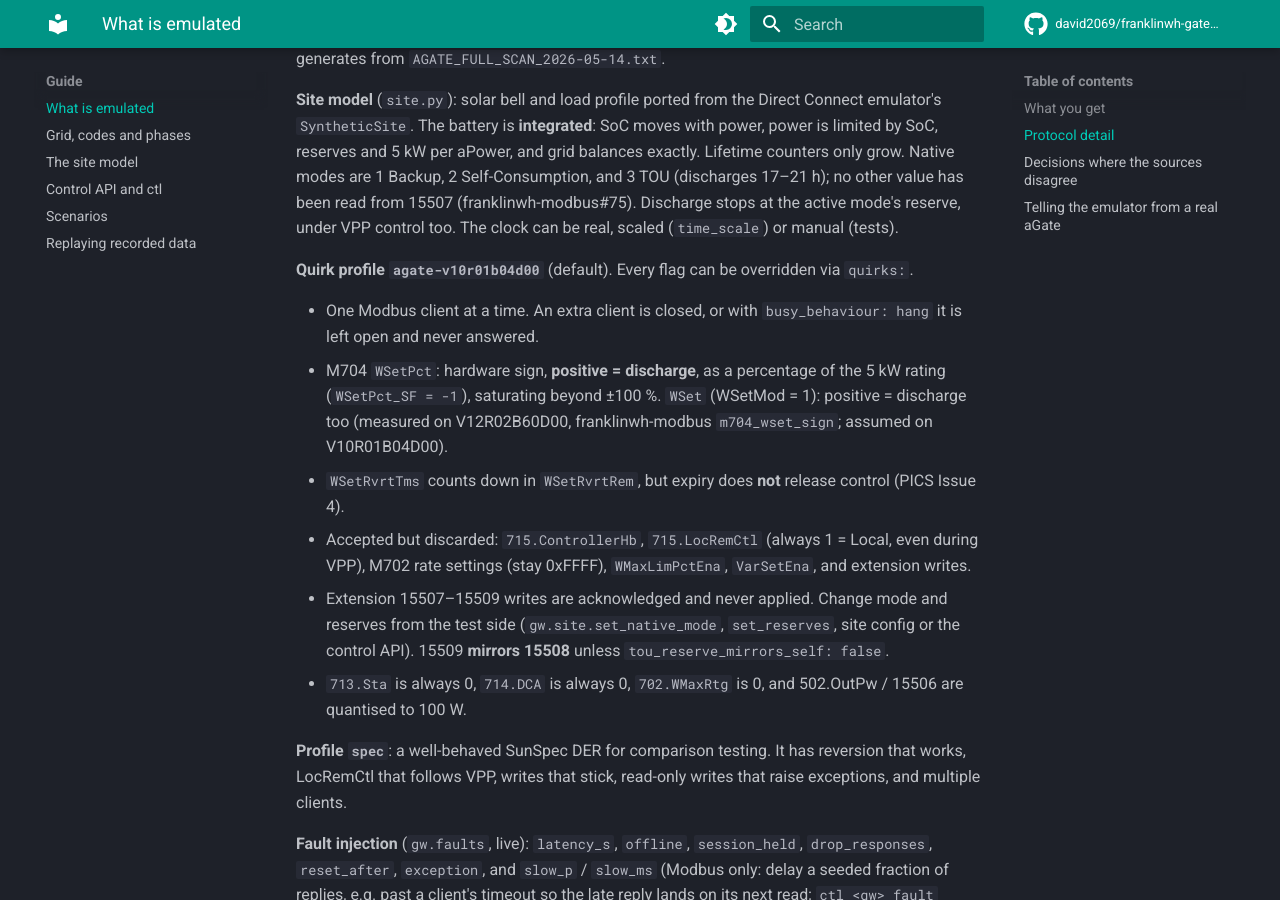
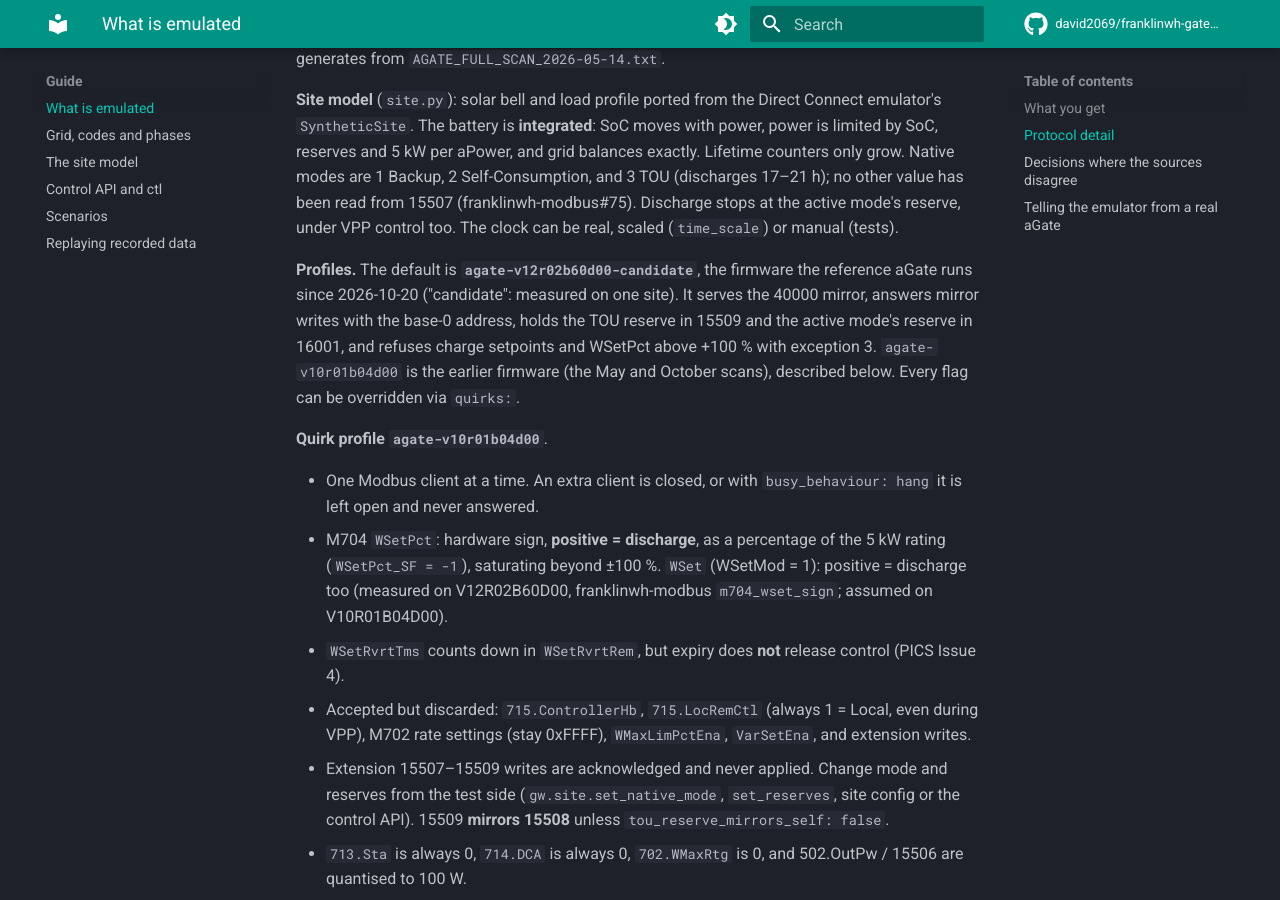
Before and after one commit to david2069/franklinwh-gateway-emulator, an MkDocs documentation site: the page built from docs/emulated.md, in a window 1280 px wide and 900 px high, scrolled down 2120 px. Built offline with MkDocs 1.6.1 and Material for MkDocs 9.7.7, drawn with Linux system fonts in a browser that asks for light colours; comment, search, counter and statistics services are not loaded.

Commit message:
feat!: the default firmware profile is V12R02B60D00 (#126) (#127)
The reference aGate has run V12R02B60D00 since 2026-10-20. DEFAULT_PROFILE is now
agate-v12r02b60d00-candidate: the 40000 mirror and its write echo, 15509 = TOU reserve, 16001 =
the active reserve, charge setpoints refused (exception 3), DC IBG V12R02B60D00_260924. Tests
that check V10 behaviour pin agate-v10r01b04d00; a test pins the new default. Docs and the
changelog updated.

Closes #126


Claude-Session: https://claude.ai/code/session_011w1uMEKiYvQ2MFnwbrKSQd

Co-authored-by: david2069 <david2069@users.noreply.github.com>
Co-authored-by: Claude Opus 5.5 <noreply@anthropic.com>

```diff
--- a/docs/emulated.md
+++ b/docs/emulated.md
@@ -49,7 +49,14 @@ value has been read from 15507 (franklinwh-modbus#75). Discharge
 stops at the active mode's reserve, under VPP control too. The clock can be real, scaled
 (`time_scale`) or manual (tests).
 
-**Quirk profile `agate-v10r01b04d00`** (default). Every flag can be overridden via `quirks:`.
+**Profiles.** The default is **`agate-v12r02b60d00-candidate`**, the firmware the reference aGate
+runs since 2026-10-20 ("candidate": measured on one site). It serves the 40000 mirror,
+answers mirror writes with the base-0 address, holds the TOU reserve in 15509 and the active
+mode's reserve in 16001, and refuses charge setpoints and WSetPct above +100 % with exception 3.
+`agate-v10r01b04d00` is the earlier firmware (the May and October scans), described below.
+Every flag can be overridden via `quirks:`.
+
+**Quirk profile `agate-v10r01b04d00`**.
 
 - One Modbus client at a time. An extra client is closed, or with `busy_behaviour: hang` it is
   left open and never answered.
```
Also changed, not shown: CHANGELOG.md (+3 -0 lines), docs/configuration.md (+1 -1 lines), 8 other files.
